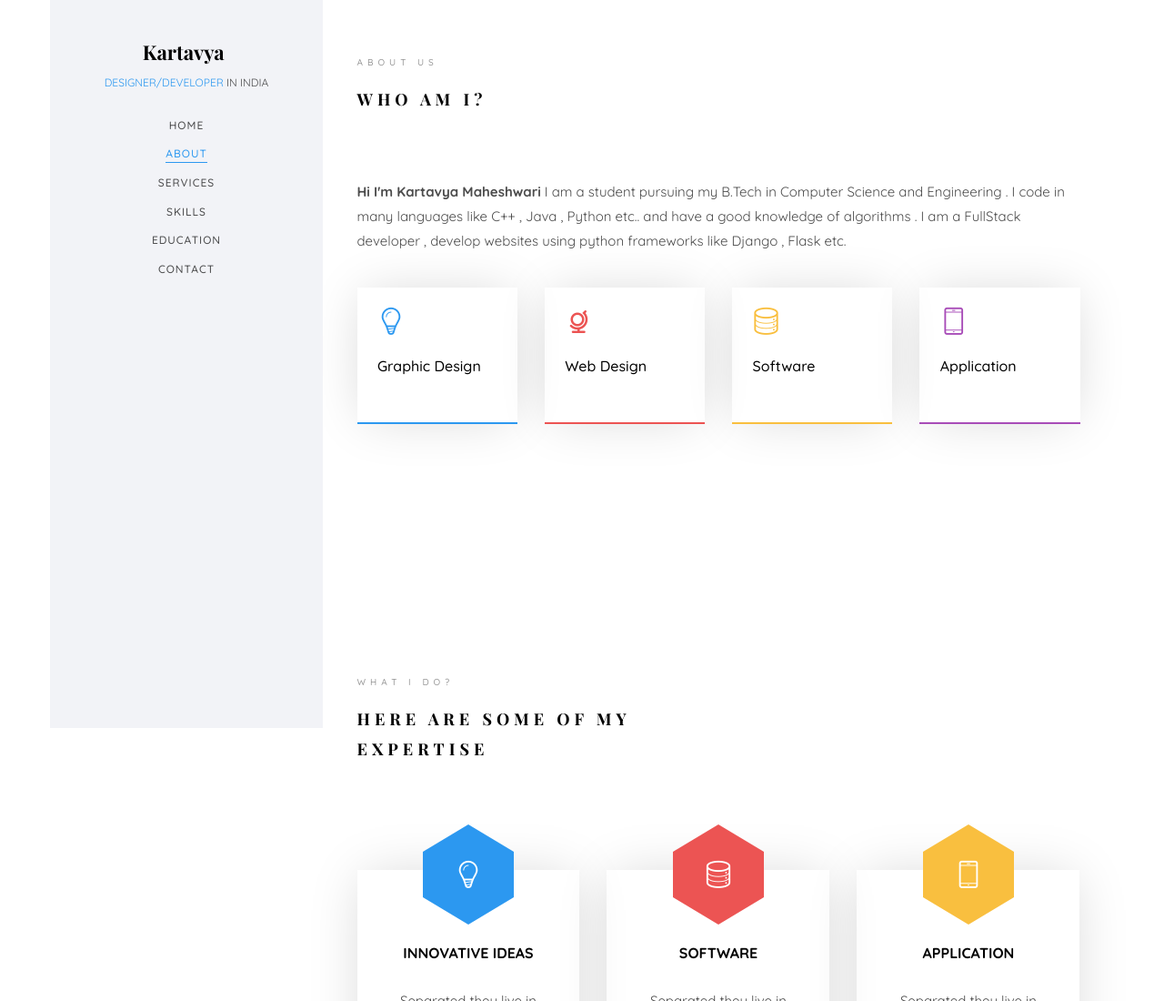
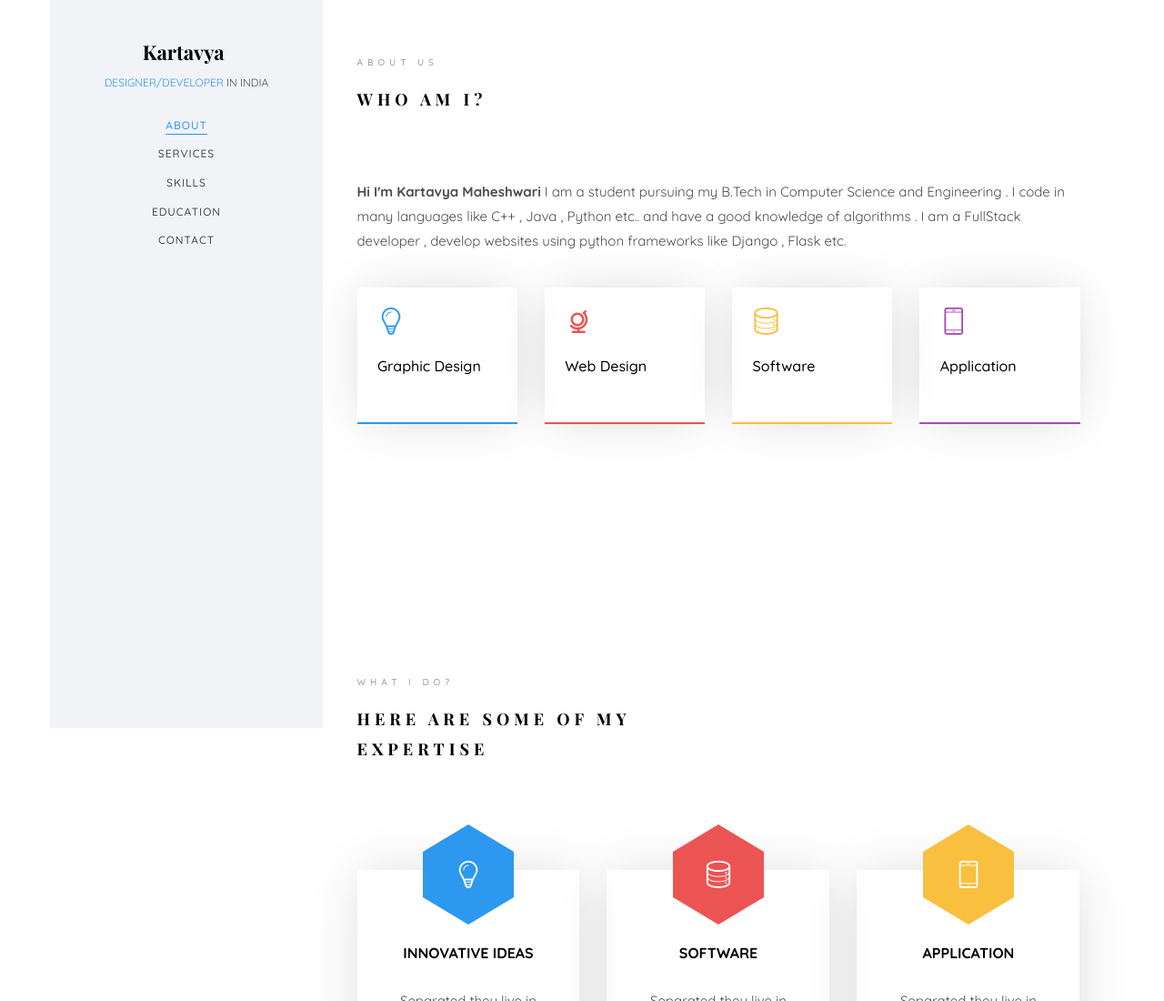
Before and after one commit to kartavya007/portfolio_me, a plain HTML site: page index.html in a window 1280 px wide. Shown: the top 1100 px of the page at 91% size. Drawn offline with nearby package versions, Linux system fonts and the light colour scheme; files whose address does not match are found by name; a web font is replaced by a local one.

Commit message:
some imp changes

```diff
--- a/index.html
+++ b/index.html
@@ -3,7 +3,7 @@
 	<head>
 	<meta charset="utf-8">
 	<meta http-equiv="X-UA-Compatible" content="IE=edge">
-	<title>Jackson Template</title>
+	<title>Kartavya Portfolio</title>
 	<meta name="viewport" content="width=device-width, initial-scale=1">
 	<meta name="description" content="" />
 	<meta name="keywords" content="" />
@@ -62,7 +62,6 @@
 			<nav id="colorlib-main-menu" role="navigation" class="navbar">
 				<div id="navbar" class="collapse">
 					<ul>
-						<li class="active"><a href="#" data-nav-section="home">Home</a></li>
 						<li><a href="#" data-nav-section="about">About</a></li>
 						<li><a href="#" data-nav-section="services">Services</a></li>
 						<li><a href="#" data-nav-section="skills">Skills</a></li>
```
